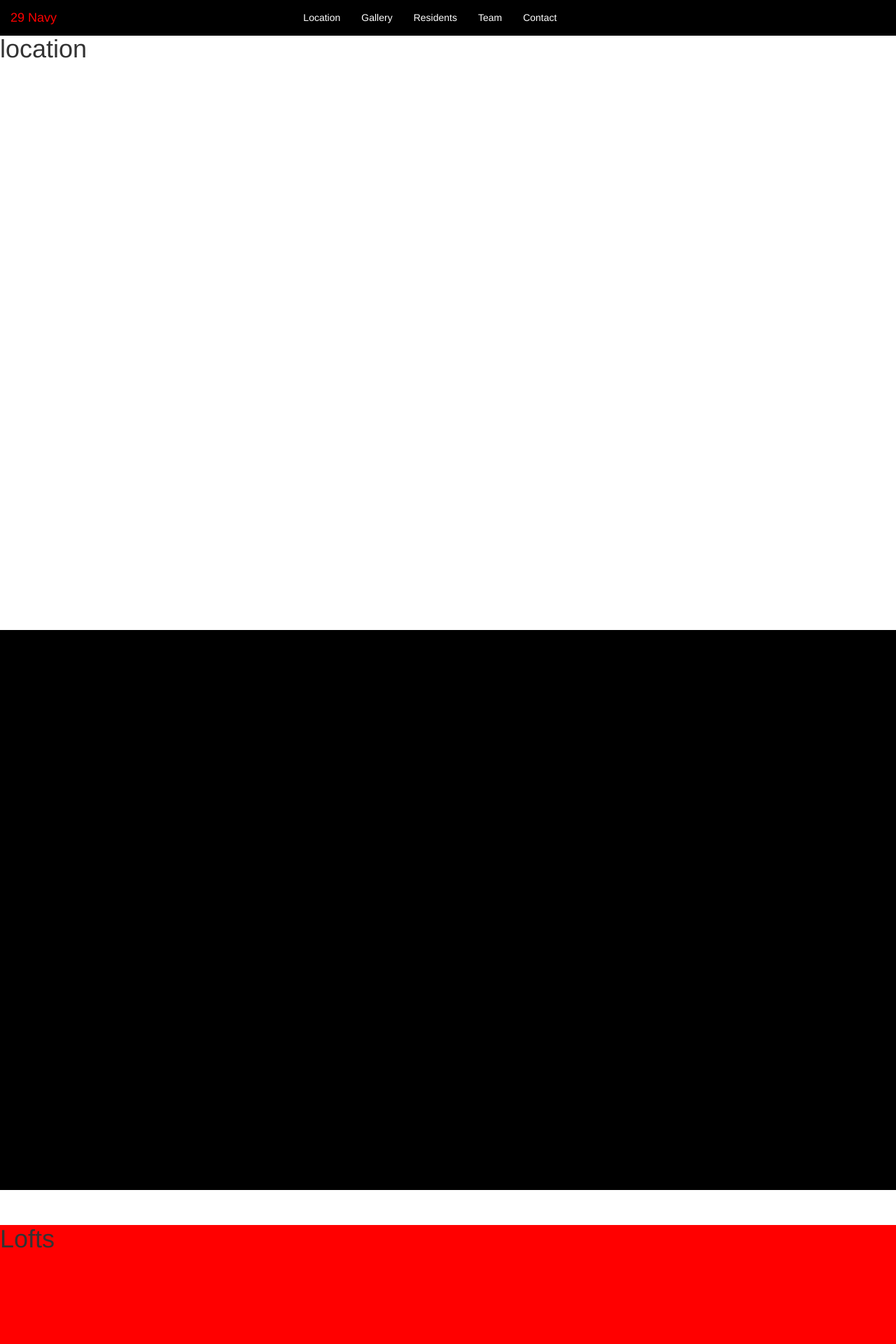
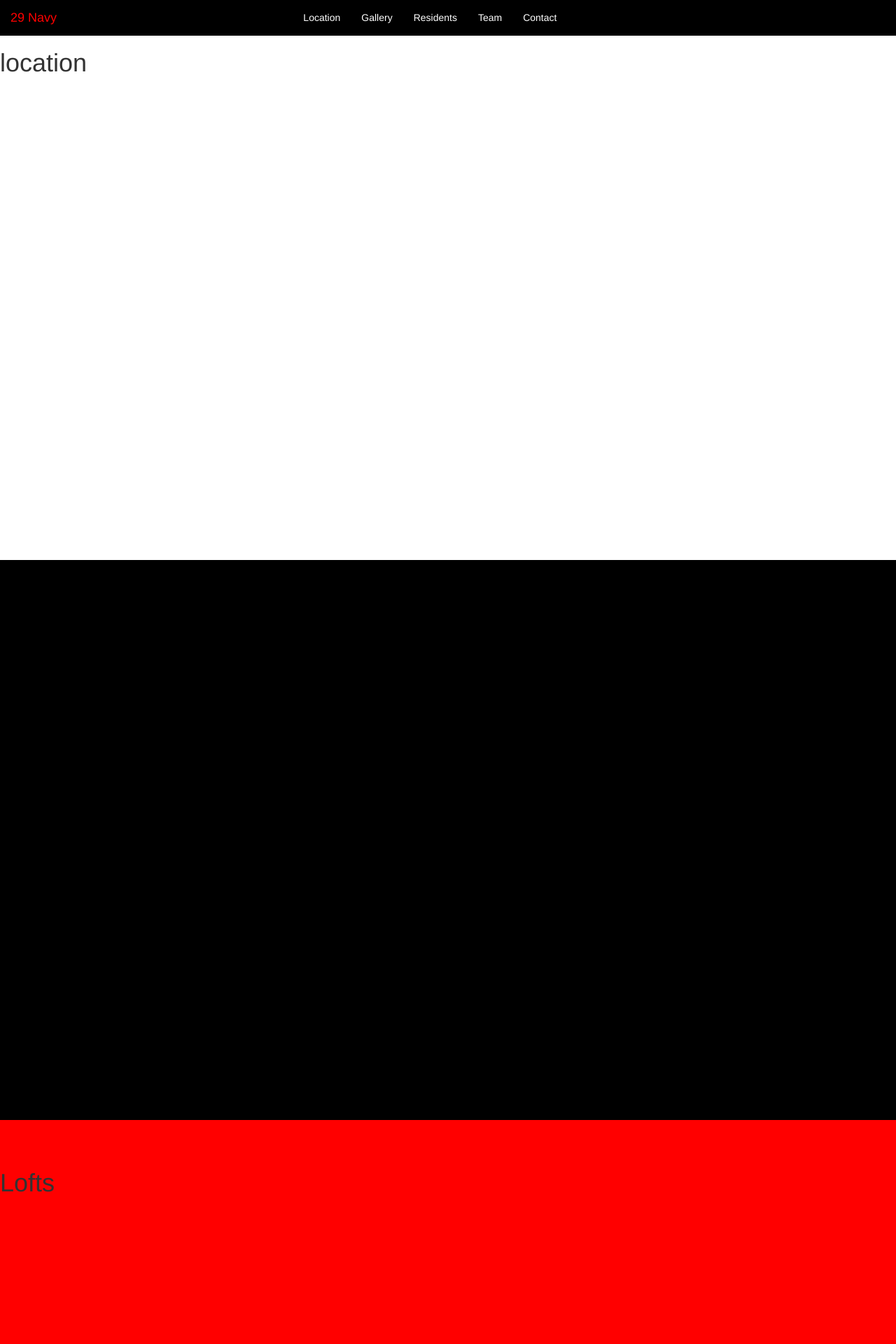
Before and after one commit to dresosh/andre29N, a PHP site: page / in a window 1280 px wide. Shown: the top 1920 px of the page at 70% size. Run offline with PHP 8.4, Linux system fonts and the light colour scheme; some libraries are stand-ins or nearby versions.

Commit message:
changes margin to padding in sections

```diff
--- a/css/main.css
+++ b/css/main.css
@@ -32,36 +32,36 @@ body {
   background: white;
   width: 100%;
   height: 100vh;
-  margin-top: 50px; }
+  padding-top: 50px; }
 
 .gallery {
   background: black;
   width: 100%;
   height: 100vh;
-  margin-top: 50px; }
+  padding-top: 50px; }
 
 .lofts {
   background: red;
   width: 100%;
   height: 100vh;
-  margin-top: 50px; }
+  padding-top: 50px; }
 
 .residents {
   width: 100%;
   height: 100vh;
-  margin-top: 50px; }
+  padding-top: 50px; }
 
 .team {
   background: white;
   width: 100%;
   height: 100vh;
-  margin-top: 50px; }
+  padding-top: 50px; }
 
 .contact {
   background: black;
   width: 100%;
   height: 100vh;
-  margin-top: 50px; }
+  padding-top: 50px; }
 
 .navbar-inverse {
   background: #000000; }
--- a/css/main.scss
+++ b/css/main.scss
@@ -60,41 +60,41 @@ body {
   background: white;
   width: 100%;
   height: 100vh;
-  margin-top: $nav-margin;
+  padding-top: $nav-margin;
 }
 
 .gallery {
   background: black;
   width: 100%;
   height: 100vh;
-  margin-top: $nav-margin;
+  padding-top: $nav-margin;
 }
 
 .lofts {
   background: red;
   width: 100%;
   height: 100vh;
-  margin-top: $nav-margin;
+  padding-top: $nav-margin;
 }
 
 .residents {
   width: 100%;
   height: 100vh;
-  margin-top: $nav-margin;
+  padding-top: $nav-margin;
 }
 
 .team {
   background: white;
   width: 100%;
   height: 100vh;
-  margin-top: $nav-margin;
+  padding-top: $nav-margin;
 }
 
 .contact {
   background: black;
   width: 100%;
   height: 100vh;
-  margin-top: $nav-margin;
+  padding-top: $nav-margin;
 }
 
 .navbar-inverse {
```
Also changed, not shown: 1 other file.
